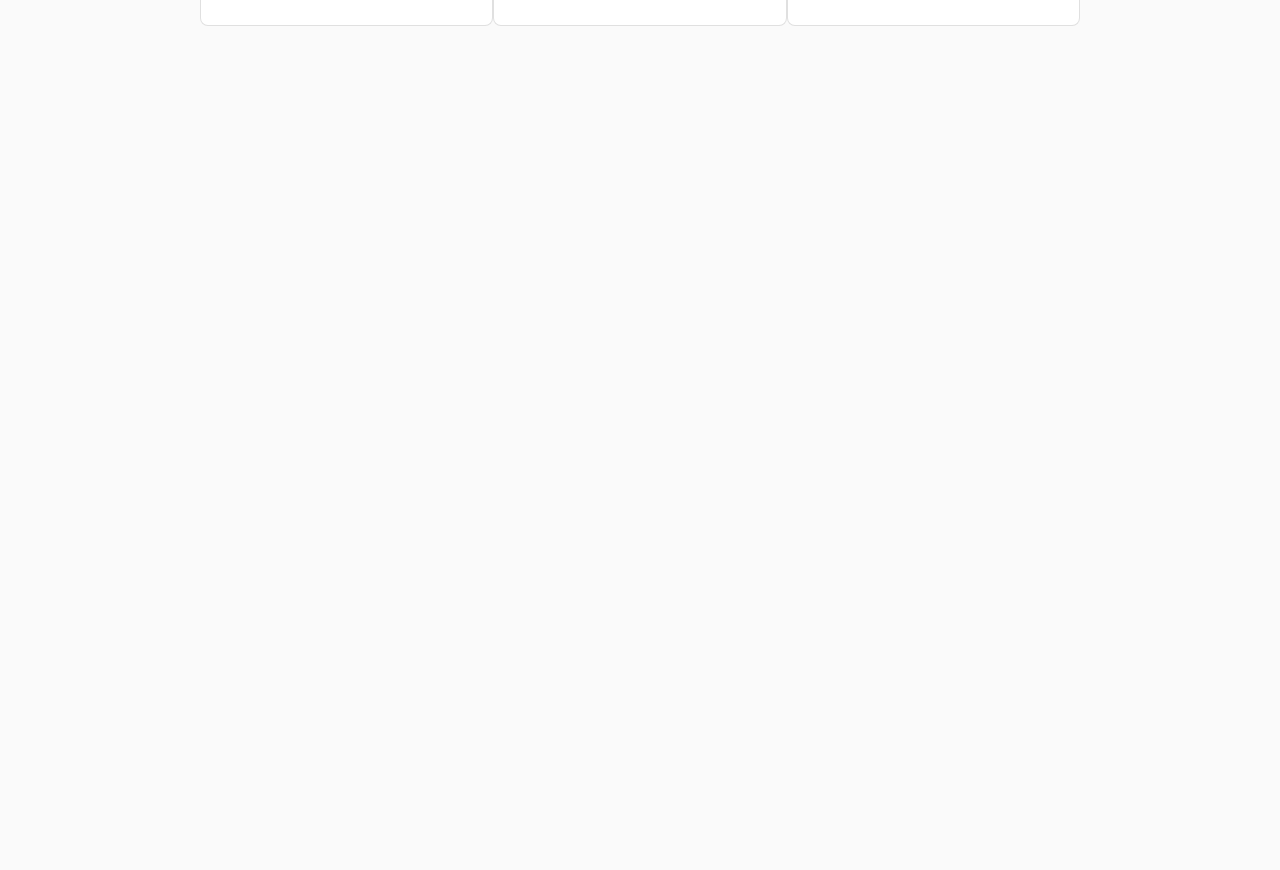
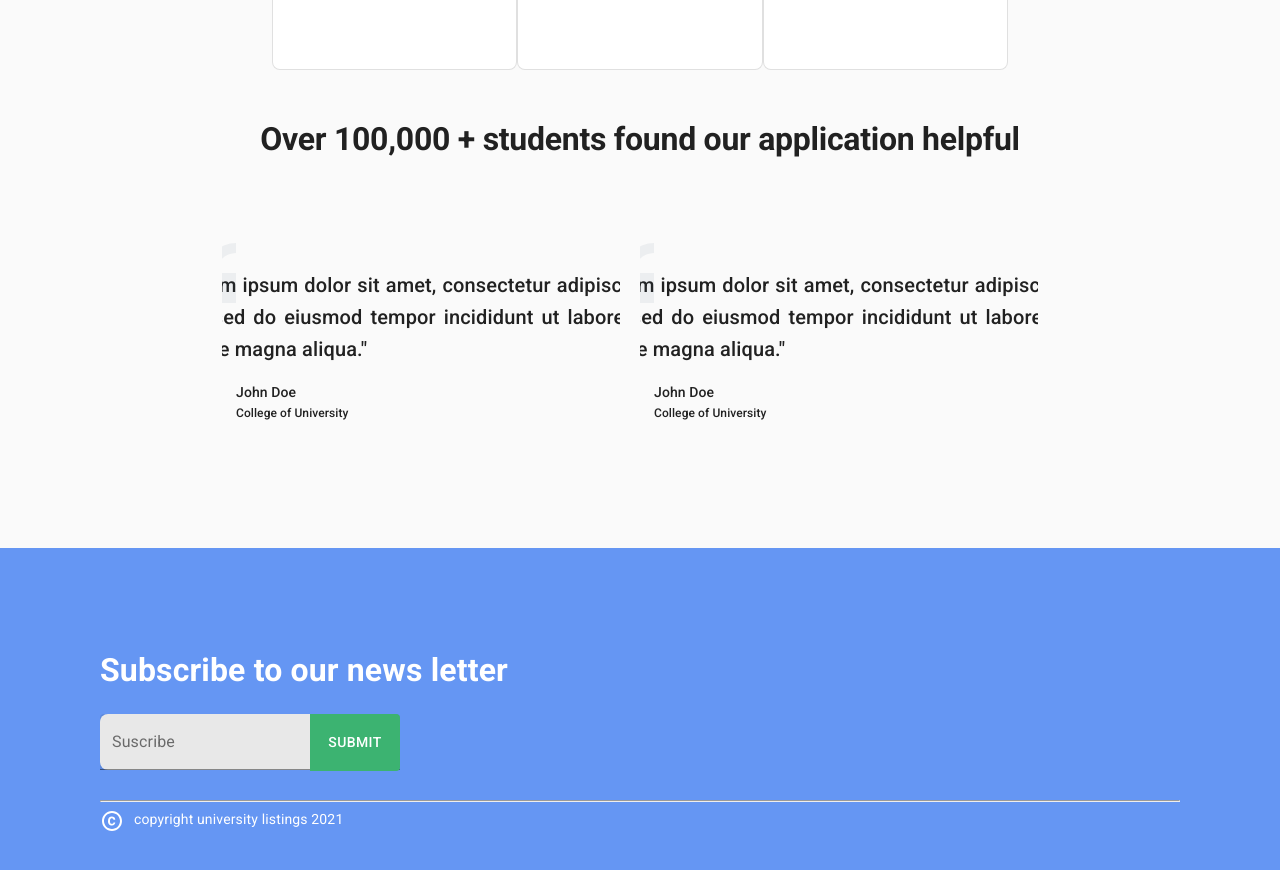
Before and after one commit to pauloargenal/University-list, a React (Create React App) app: page / in a window 1280 px wide. Shown: the part 1060-1930 px from the top of the page. Before the commit the page ends 1086 px from the top, so only its background shows below. Built offline with nearby package versions, Linux system fonts and the light colour scheme; no server answers.

Commit message:
Finish landing page

```diff
--- a/src/App.js
+++ b/src/App.js
@@ -1,7 +1,7 @@
 import React, { useEffect } from "react";
 import { fetchUniversities } from "./api";
 import { BrowserRouter as Router } from "react-router-dom";
-import { AppHeader } from "./components";
+import { AppHeader, Footer } from "./components";
 import Routes from "./Routes";
 import "./App.scss";
 
@@ -14,6 +14,7 @@ function App() {
     <Router>
       <AppHeader />
       <Routes />
+      <Footer />
     </Router>
   );
 }
--- a/src/components/Appheader/index.js
+++ b/src/components/Appheader/index.js
@@ -23,7 +23,9 @@ const useStyles = makeStyles(() => ({
   header: {
     background: "#fff",
     color: "#000",
-    boxShadow: "0 2px 4px 0 rgba(0,0,0,.2)"
+    boxShadow: "0 2px 4px 0 rgba(0,0,0,.2)",
+    paddingLeft: 100,
+    paddingRight: 100
   },
   title: {
     flexGrow: 1
--- /dev/null
+++ b/src/components/Footer/index.js
@@ -0,0 +1,86 @@
+import React from "react";
+import { makeStyles } from "@material-ui/core/styles";
+import { Button, TextField, Typography } from "@material-ui/core";
+import CopyrightIcon from "@material-ui/icons/Copyright";
+const useStyles = makeStyles(() => ({
+  footer: {
+    height: 350,
+    backgroundColor: "#6596F3",
+    padding: 100
+  },
+  title: {
+    color: "#fff",
+    fontSize: 32,
+    fontWeight: "bold"
+  },
+  input: {
+    marginTop: 20,
+    backgroundColor: "#fff",
+    borderRadius: 8,
+    width: 300,
+    border: "none",
+    "&::before": {
+      borderBottom: "none"
+    },
+    "&::after": {
+      borderBottom: "none"
+    }
+  },
+  submit: {
+    backgroundColor: "#3CB371",
+    color: "#FFFFFF",
+    width: 90,
+    height: 57,
+    borderTopLeftRadius: 0,
+    borderBottomLeftRadius: 0,
+    position: "relative",
+    top: 20,
+    left: -90,
+    "&:hover": {
+      backgroundColor: "#38a167"
+    },
+    boxShadow: "none"
+  },
+  line: {
+    marginTop: 30
+  },
+  copyright: {
+    marginLeft: 10
+  },
+  footerText: {
+    color: "#ffff",
+    display: "flex",
+    width: 400
+  }
+}));
+const Footer = () => {
+  const classes = useStyles();
+  return (
+    <div className={classes.footer}>
+      <footer>
+        <Typography className={classes.title} variant="p">
+          Subscribe to our news letter
+        </Typography>
+        <div className={classes.subsribe}>
+          <TextField
+            id="outlined-basic"
+            label="Suscribe"
+            variant="filled"
+            className={classes.input}
+          />
+          <Button variant="contained" className={classes.submit}>
+            {"Submit"}
+          </Button>
+        </div>
+        <hr className={classes.line} />
+        <div className={classes.footerText}>
+          <CopyrightIcon />
+          <Typography className={classes.copyright} variant="p">
+            copyright university listings 2021
+          </Typography>
+        </div>
+      </footer>
+    </div>
+  );
+};
+export default Footer;
--- a/src/components/index.js
+++ b/src/components/index.js
@@ -1,3 +1,4 @@
 export { default as AppHeader } from "./Appheader";
 export { default as UniversityCard } from "./UniversityCard";
 export { default as Banner } from "./Banner";
+export { default as Footer } from "./Footer";
--- a/src/layouts/index.js
+++ b/src/layouts/index.js
@@ -1,5 +1,6 @@
 import React from "react";
 import PropTypes from "prop-types";
+import "./index.scss";
 
 const Custom = ({ children }) => {
   return (
--- /dev/null
+++ b/src/layouts/index.scss
@@ -0,0 +1,4 @@
+main {
+  padding-left: 72px;
+  padding-right: 72px;
+}
--- /dev/null
+++ b/src/pages/Home/components/Feedbacks/index.js
@@ -0,0 +1,130 @@
+import React from "react";
+import { makeStyles } from "@material-ui/core/styles";
+import { Box, Card, CardContent, Typography } from "@material-ui/core";
+import AccountCircleIcon from "@material-ui/icons/AccountCircle";
+import quote from "../../../../assets/images/6041174ae60be81bdc89d32b_quote.svg";
+
+const useStyles = makeStyles({
+  howitworks: {
+    display: "flex",
+    justifyContent: "center",
+    alignItems: "center",
+    flexDirection: "column"
+  },
+  title: {
+    marginBottom: 30
+  },
+  cardTitle: {
+    fontSize: 20,
+    marginBottom: 10
+  },
+  cardText: {
+    fontSize: 20
+  },
+  text: {
+    fontSize: 32,
+    fontWeight: "bold",
+    marginBottom: 10
+  },
+  icon: {
+    fontSize: 54,
+    marginRight: 10
+  },
+  name: {
+    fontSize: 14
+  },
+  school: {
+    fontSize: 12
+  },
+  footer: {
+    display: "flex",
+    alignItems: "center",
+    justifyContent: "flex-start",
+    width: "100%"
+  },
+  cards: {
+    display: "flex ",
+    justifyContent: "space-between",
+    width: "100%",
+    paddingLeft: 150,
+    paddingRight: 150
+  },
+  card: {
+    border: "none",
+    background: "none",
+    width: 510,
+    height: 250,
+    display: "flex",
+    justifyContent: "center",
+    alignItems: "center",
+    flexDirection: "column",
+    textAlign: "justify",
+    borderRadius: 8,
+    marginRight: 20
+  },
+  quote: {
+    position: "relative",
+    left: -220,
+    top: 50,
+    minWidth: 70
+  }
+});
+
+const Feedback = () => {
+  const classes = useStyles();
+  return (
+    <div className={classes.howitworks}>
+      <div className={classes.title}>
+        <Typography variant="h2" className={classes.text}>
+          Over 100,000 + students found our application helpful
+        </Typography>
+      </div>
+      <div className={classes.cards}>
+        <Card className={classes.card} variant="outlined">
+          <img src={quote} className={classes.quote} />
+          <CardContent className={classes.card}>
+            <Typography variant="h6" className={classes.cardTitle}>
+              {
+                '"Lorem ipsum dolor sit amet, consectetur adipiscing elit, sed do  eiusmod tempor incididunt ut labore et dolore magna aliqua."'
+              }
+            </Typography>
+            <Box component="div" className={classes.footer}>
+              <AccountCircleIcon className={classes.icon} />
+              <Box component="div" className={classes.information}>
+                <Typography variant="h6" className={classes.name}>
+                  John Doe
+                </Typography>
+                <Typography variant="h6" className={classes.school}>
+                  College of University
+                </Typography>
+              </Box>
+            </Box>
+          </CardContent>
+        </Card>
+        <Card className={classes.card} variant="outlined">
+          <img src={quote} className={classes.quote} />
+          <CardContent className={classes.card}>
+            <Typography variant="h6" className={classes.cardTitle}>
+              {
+                '"Lorem ipsum dolor sit amet, consectetur adipiscing elit, sed do  eiusmod tempor incididunt ut labore et dolore magna aliqua."'
+              }
+            </Typography>
+            <Box component="div" className={classes.footer}>
+              <AccountCircleIcon className={classes.icon} />
+              <Box component="div" className={classes.information}>
+                <Typography variant="h6" className={classes.name}>
+                  John Doe
+                </Typography>
+                <Typography variant="h6" className={classes.school}>
+                  College of University
+                </Typography>
+              </Box>
+            </Box>
+          </CardContent>
+        </Card>
+      </div>
+    </div>
+  );
+};
+
+export default Feedback;
--- a/src/pages/Home/components/HowItWorks/index.js
+++ b/src/pages/Home/components/HowItWorks/index.js
@@ -10,7 +10,8 @@ const useStyles = makeStyles({
     display: "flex",
     justifyContent: "center",
     alignItems: "center",
-    flexDirection: "column"
+    flexDirection: "column",
+    marginBottom: 50
   },
   title: {
     marginBottom: 30
--- a/src/pages/Home/index.js
+++ b/src/pages/Home/index.js
@@ -1,12 +1,23 @@
 import React from "react";
 import { Banner } from "../../components";
+import { makeStyles, withStyles } from "@material-ui/core/styles";
 import HowItWorks from "./components/HowItWorks";
+import Feedbacks from "./components/Feedbacks";
+
+const useStyles = makeStyles(() => ({
+  home: {
+    marginBottom: 100
+  }
+}));
+
 const Home = () => {
+  const classes = useStyles();
   return (
-    <div className="home">
+    <div className={classes.home}>
       <Banner />
       <div className="sections">
         <HowItWorks />
+        <Feedbacks />
       </div>
     </div>
   );
```
Also changed, not shown: src/assets/images/6041174ae60be81bdc89d32b_quote.svg (added), 1 other file (tests, documents, lock files or other folders).
